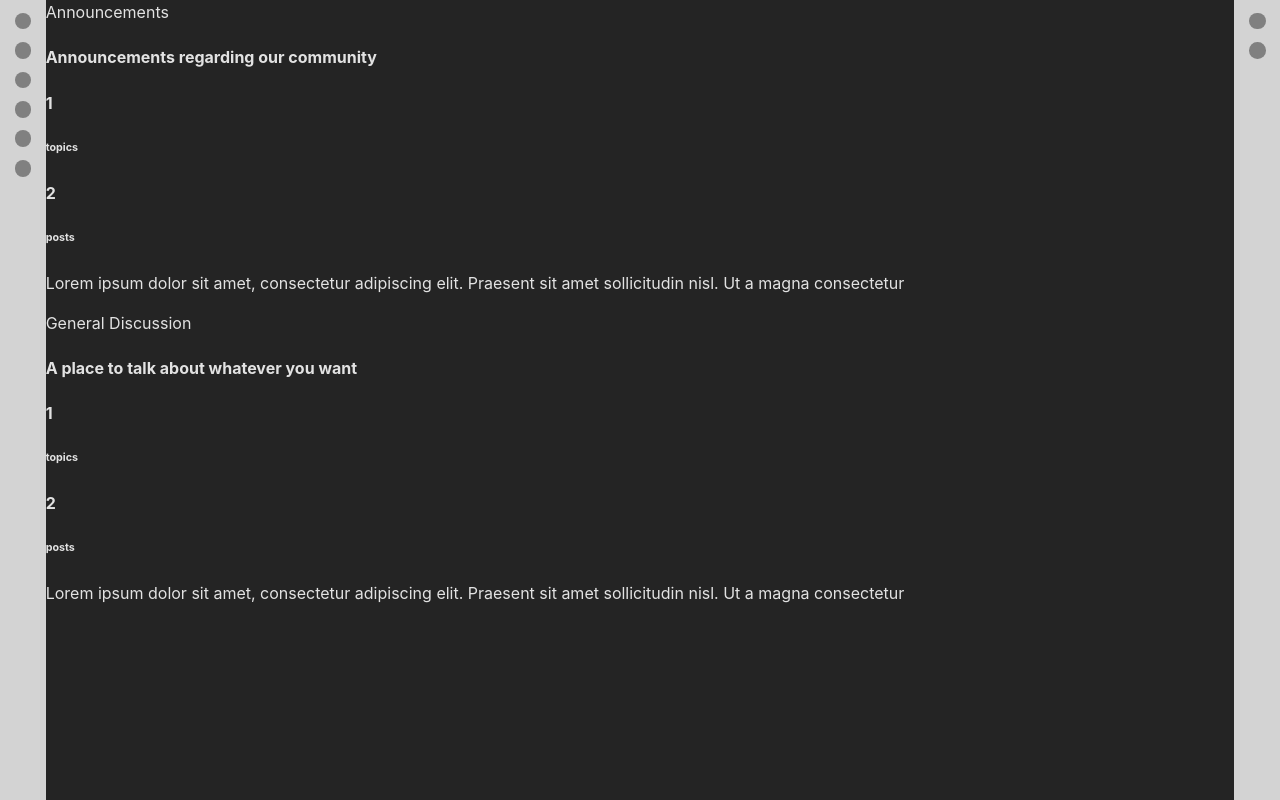
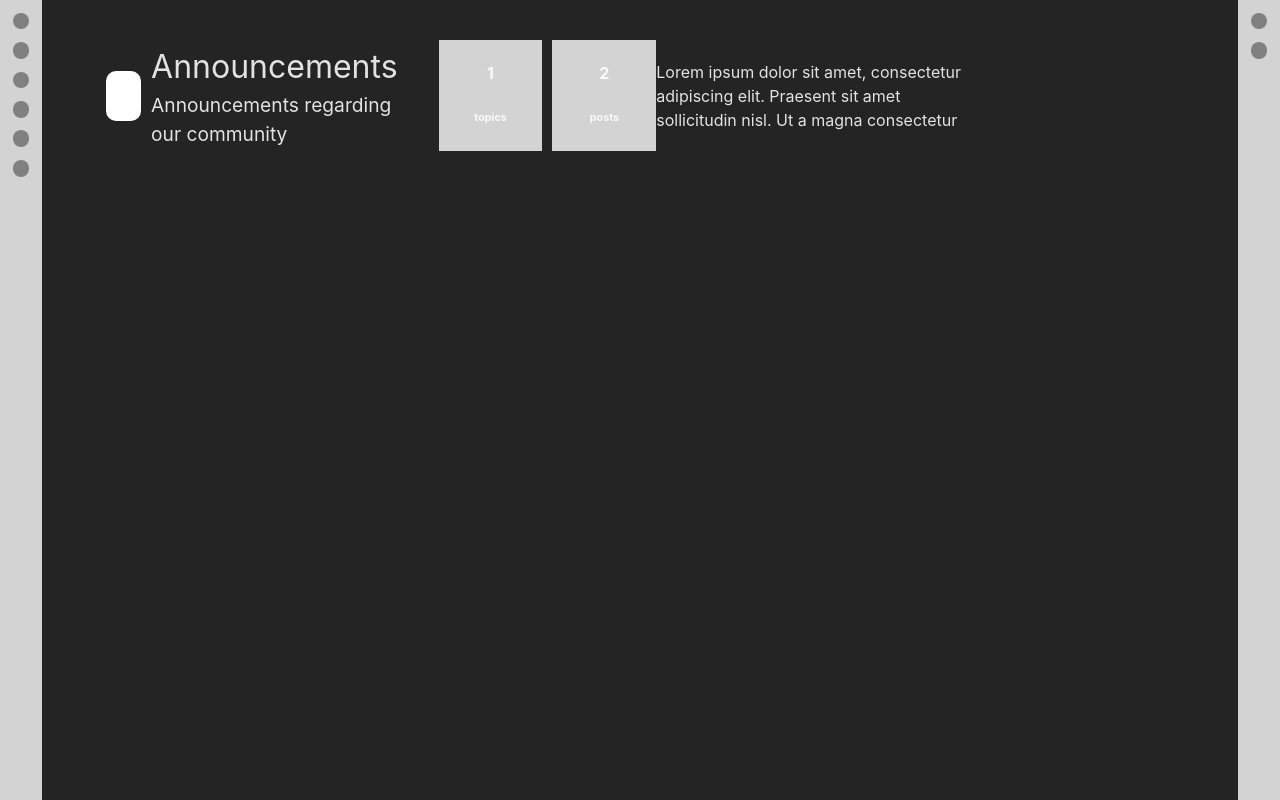
Before and after one commit to tomasrobino/forum, a React (Vite) app: page / in a window 1280 px wide. Built offline with nearby package versions, Linux system fonts and the light colour scheme.

Commit message:
some ForumItem styling

```diff
--- a/src/App.module.css
+++ b/src/App.module.css
@@ -1,3 +1,4 @@
 .app {
     width: 100%;
+    padding: 5vh 5vw;
 }
--- a/src/components/Dashboard.tsx
+++ b/src/components/Dashboard.tsx
@@ -4,7 +4,6 @@ export default function Dashboard() {
   return (
     <div>
       <ForumItem isCategory={true} title={"Announcements"} description={"Announcements regarding our community"} />
-      <ForumItem isCategory={true} title={"General Discussion"} description={"A place to talk about whatever you want"} />
     </div>
   )
 }
--- a/src/components/ForumItem.module.css
+++ b/src/components/ForumItem.module.css
@@ -0,0 +1,56 @@
+.item {
+    display: flex;
+    height: fit-content;
+    width: 100%;
+    align-items: center;
+}
+
+.item > div {
+    align-items: center;
+}
+
+.left {
+    display: flex;
+}
+
+.icon {
+    width: 50px;
+    height: 50px;
+    background-color: white;
+    border-radius: 10px;
+    margin-right: 10px;
+}
+
+.title {
+    font-size: 2em;
+}
+
+.description {
+    font-size: 1.2em;
+    font-weight: unset;
+    margin: 0;
+}
+
+.right {
+    display: flex;
+    width: inherit;
+}
+
+.group {
+    margin-left: 10px;
+    display: flex;
+    width: 50%;
+    height: 50%;
+}
+
+.square {
+    margin-left: 10px;
+    text-align: center;
+    background-color: lightgray;
+    height: 5%;
+    width: 100%;
+}
+
+.postText {
+    width: 60%;
+}
```
